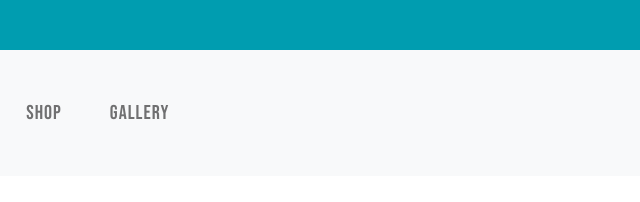
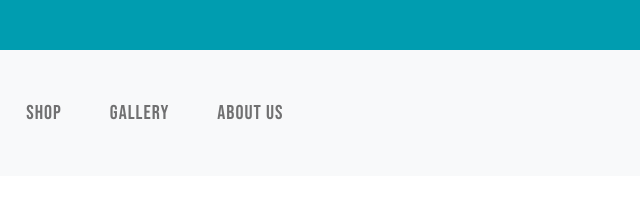
Before and after one commit to rodzflores/seminar, a plain HTML site: page index.html in a window 1280 px wide. Shown: the full height of the page, 640-1280 px from the left. Drawn offline with Linux system fonts and the light colour scheme.

Commit message:
S-107 - :sparkles: added about us menu

```diff
--- a/index.html
+++ b/index.html
@@ -29,6 +29,7 @@
               <a class="nav-link px-4" href="#">Chocolates</a>
               <a class="nav-link px-4" href="#">Shop</a>
               <a class="nav-link px-4" href="#">Gallery</a>
+              <a class="nav-link px-4" href="about.html">About Us</a>
             </div>
           </div>
         </div>
```
Also changed, not shown: about.html (added).
